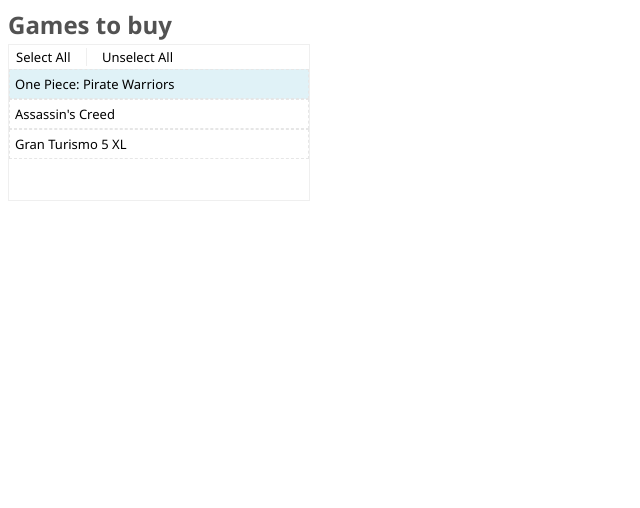
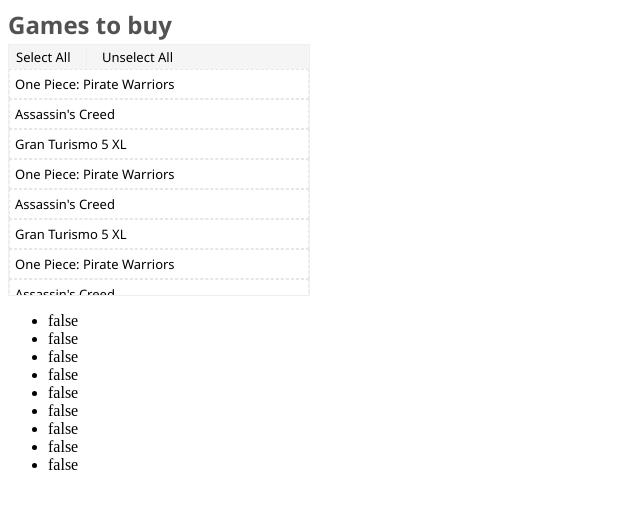
Before and after one commit to KievIsNowOnline/MultipleSelect, a plain HTML site: page Index.html in a window 1280 px wide. Shown: the whole page, without its empty margins (0-640 px from the left). Drawn offline with Linux system fonts and the light colour scheme.

Commit message:
Annihilated multi-select-item directive and replaced it with a more direct ng-click approach. Muther.. :)

```diff
--- a/Index.html
+++ b/Index.html
@@ -12,6 +12,11 @@
 		<div ng-controller="myController">
 			<h2>Games to buy</h2>
 			<div class="multi-select" items="items"></div>
+			<div>
+				<ul>
+					<li ng-repeat="item in items">{{item.selected}}</li>
+				</ul>
+			</div>
 		</div>
 
 
@@ -26,7 +31,7 @@
 					<div class="option-panel">
 						<ul>
 
-							<li class="multi-select-item" id="{{item.id}}" ng-class="{selected: item.selected}" ng-repeat="item in items">{{item.value}}</li>
+							<li ng-click="toggleItem(item)" id="{{item.id}}" ng-class="{selected: item.selected}" ng-repeat="item in items">{{item.value}}</li>
 						</ul>
 					</div>
 				</div>
--- a/app.js
+++ b/app.js
@@ -5,7 +5,7 @@ app.controller('myController', function($scope){
 		{
 			id:1,
 			value:'One Piece: Pirate Warriors',
-			selected: true
+			selected: false
 		},
 		{
 			id:2,
@@ -16,6 +16,36 @@ app.controller('myController', function($scope){
 			id:3,
 			value:'Gran Turismo 5 XL',
 			selected: false
+		},
+		{
+			id:4,
+			value:'One Piece: Pirate Warriors',
+			selected: false
+		},
+		{
+			id:5,
+			value:'Assassin\'s Creed',
+			selected: false
+		},
+		{
+			id:6,
+			value:'Gran Turismo 5 XL',
+			selected: false
+		},
+		{
+			id:7,
+			value:'One Piece: Pirate Warriors',
+			selected: false
+		},
+		{
+			id:8,
+			value:'Assassin\'s Creed',
+			selected: false
+		},
+		{
+			id:9,
+			value:'Gran Turismo 5 XL',
+			selected: false
 		}
 
 	];
--- a/multiSelect.js
+++ b/multiSelect.js
@@ -17,49 +17,27 @@ app.directive('multiSelect',function(){
 
 
 
-			this.toggleItem = function(item){
+			$scope.toggleItem = function(item){
 
 				//invert me master
 				angular.forEach($scope.items, function(v,i){
 
 					if(v.id === item.id){
+
 						v.selected = !v.selected;
+
 					}
 
 				});
 
 				//manual $digest() call. I dunno why this is needed.
-				$scope.$digest();
+
 
 			}
 
-			 $scope.$watch(
-			 	function () { return $scope.items; },
-			 	function (newItems) {
 
-                    $scope.items = newItems;
-                        },true);
 		}],
 	}
 
 
 });
-
-app.directive('multiSelectItem', function(){
-	return{
-		require: '^multiSelect',
-		restrict: 'C',
-		   link: function (scope, element, attrs, controller) {
-
-
-                //function that binds the <li> element mousedown() event
-                //click is not used as it brings race condition on onBlur and click of the <input> element
-                element.bind('mousedown', function () {
-
-                	controller.toggleItem(scope.item)
-
-                });
-            }
-
-	}
-});
--- a/style.css
+++ b/style.css
@@ -12,11 +12,14 @@ h2{
 	height:155px;
 	font-family:Segoe UI;
 	font-size:13px;
-
+	overflow-y: scroll;
+	overflow-x: hidden;
+	height: 250px;
 }
 
 .control-panel{
-	margin: 3px 3px 3px 7px;
+	padding: 3px 3px 3px 7px;
+	background-color: #F5F5F5;
 }
 
 .control-panel span{
```
